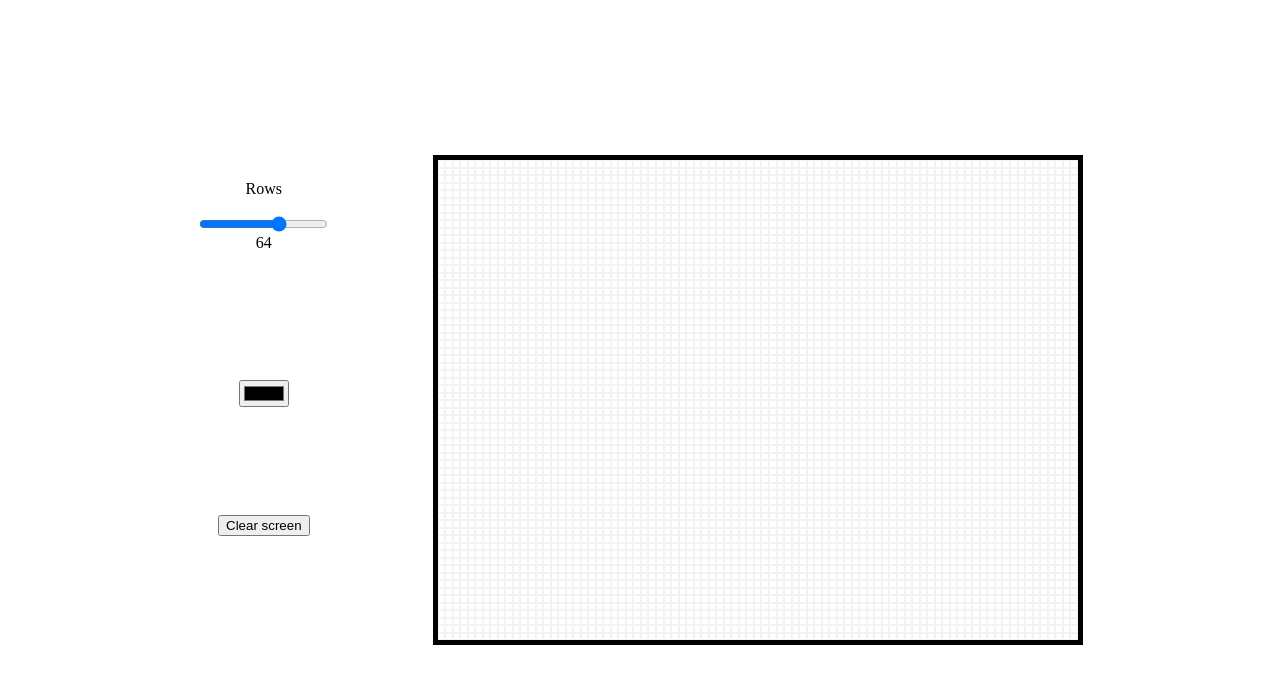
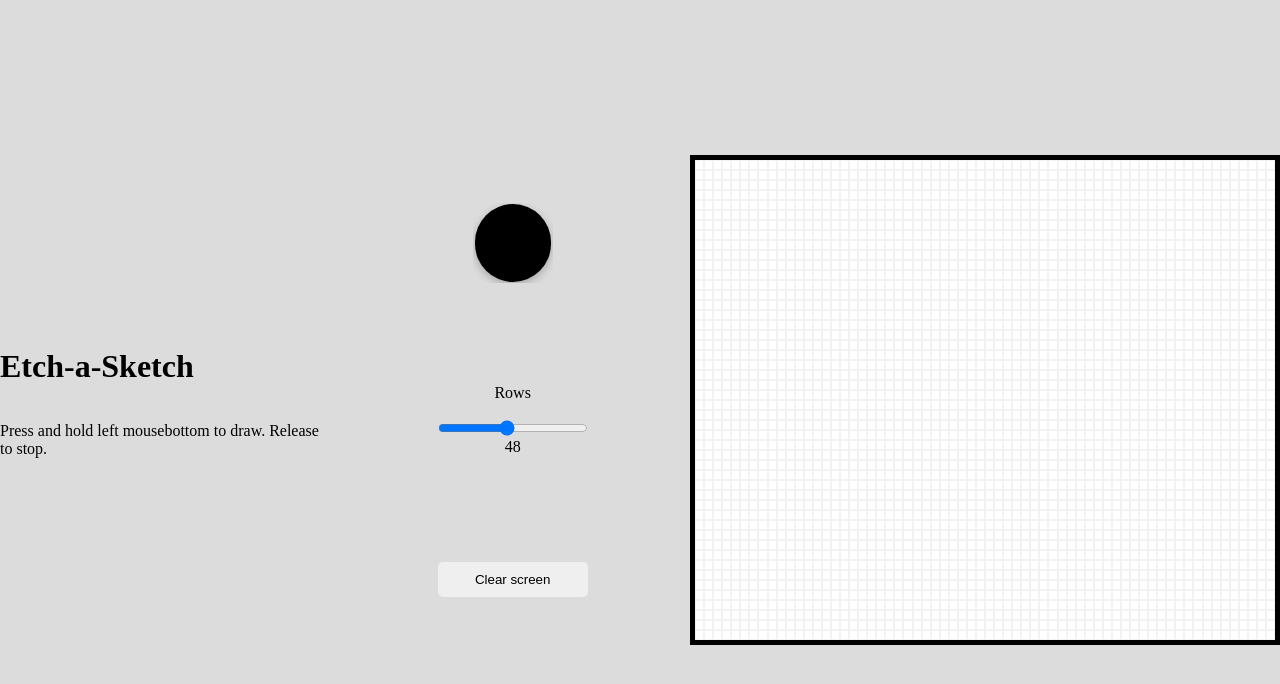
Before and after one commit to lassejon/etch-a-sketch, a plain HTML site: page index.html in a window 1280 px wide. Drawn offline with Linux system fonts and the light colour scheme.

Commit message:
styled it a little better. Need to make headline appear on top tho.

```diff
--- a/css/style.css
+++ b/css/style.css
@@ -4,12 +4,21 @@ html, body {
 }
 
 body {
+    font-family: ar;
     margin: 0;
     display: flex;
-    flex-direction: start;
+    flex-direction: row;
     justify-content: center;
     gap: 8vw;
     align-items: center;
+    background-color: gainsboro;
+}
+
+.container {
+    display: flex;
+    flex-direction: column;
+    justify-content: flex-start;
+    align-items: flex-start;
 }
 
 output {
@@ -22,13 +31,63 @@ output {
     height: 480px;
     align-items: center;
     justify-content: space-around;
-    margin-bottom: 100px;
+
+    width: 150px;
 }
+button {
+    width: 150px;
+    padding: 10px 20px;
+    border: 1px solid var(--primary-dark);
+    border-radius: 5px;
+  }
+
+  button.active {
+    background-color: var(--primary-dark);
+    color: var(--primary-light);
+  }
+
+  button,
+  #colorWell {
+    transition: transform 0.1s ease-in-out;
+  }
+
+  button:hover,
+  #colorWell:hover {
+    transform: scale(1.05);
+  }
+
+  #colorWell:active {
+    transition: transform 0.05s ease-in-out;
+    transform: scale(1);
+  }
+
+  #colorWell {
+    -webkit-appearance: none;
+    width: 80px;
+    height: 80px;
+    border: none;
+    background-color: gainsboro;
+  }
+
+  #colorWell::-webkit-color-swatch-wrapper {
+    padding: 0;
+  }
+
+  #colorWell::-webkit-color-swatch {
+    border: none;
+    border-radius: 50px;
+    box-shadow: rgba(0, 0, 0, 0.24) 0px 3px 8px;
+  }
 
 .slider {
     display: flex;
     flex-direction: column;
     align-items: center;
+    width: 150px;
+}
+
+#select-rows {
+    width: 150px;
 }
 
 .board {
@@ -51,4 +110,5 @@ output {
 .square {
     flex: 1 1 auto;
     border: 1px solid rgb(242, 242, 242);
+    background-color: white;
 }
--- a/index.html
+++ b/index.html
@@ -9,14 +9,18 @@
     <link rel="stylesheet" href="css/style.css">
 </head>
 <body>
+    <div class="container">
+        <h1>Etch-a-Sketch</h1>
+        <p>Press and hold left mousebottom to draw. Release to stop.</p>
+    </div>
     <div class="selectors">
+        <input type="color" value="#000000" id="colorWell">
         <div class="slider">
             <p>Rows</p>
-            <input id="select-rows" type="range" min="8" max="96" value="64" step=8
+            <input id="select-rows" type="range" min="8" max="96" value="48" step=8
                     oninput="this.nextElementSibling.value = this.value">
-            <output>64</output>
+            <output>48</output>
         </div>
-        <input type="color" value="#000000" id="colorWell">
         <button id="reset">Clear screen</button>
     </div>
 </body>
--- a/js/main.js
+++ b/js/main.js
@@ -1,10 +1,9 @@
+
 const slider = document.getElementById("select-rows");
 const board = document.createElement('div');
 const resetBtn = document.getElementById("reset")
 const colorWell = document.getElementById("colorWell");
 let color = colorWell.value;
-
-start(color)
 
 colorWell.addEventListener('input', () => {
     color = colorWell.value;
@@ -21,13 +20,15 @@ slider.addEventListener('change', () => {
     clear();
     removeGrid();
     createGrid();
-    draw()
+    drawEvents()
 });
+
+start(color)
 
 function start(color) {
     drawBoard();
     createGrid();
-    draw()
+    drawEvents()
 }
 
 function drawBoard() {
@@ -60,7 +61,7 @@ function createGrid() {
 
 }
 
-function fillBox(e) {
+function fillBox() {
     this.style.backgroundColor = color;
 }
 
@@ -80,7 +81,7 @@ function stopDrawing() {
 }
 
 
-function draw() {
+function drawEvents() {
     const squares = document.getElementsByClassName('square')
     for(const square of squares) {
         square.addEventListener('mousedown', startDrawing);
```
Also changed, not shown: 1 other file.
